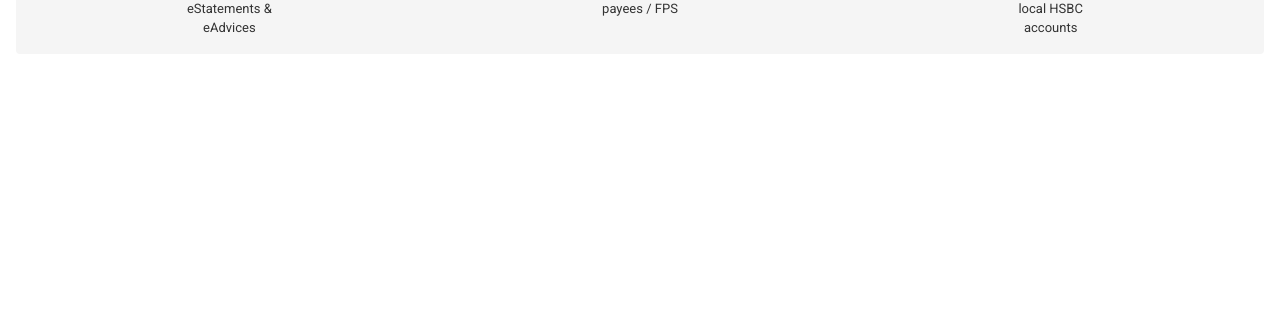
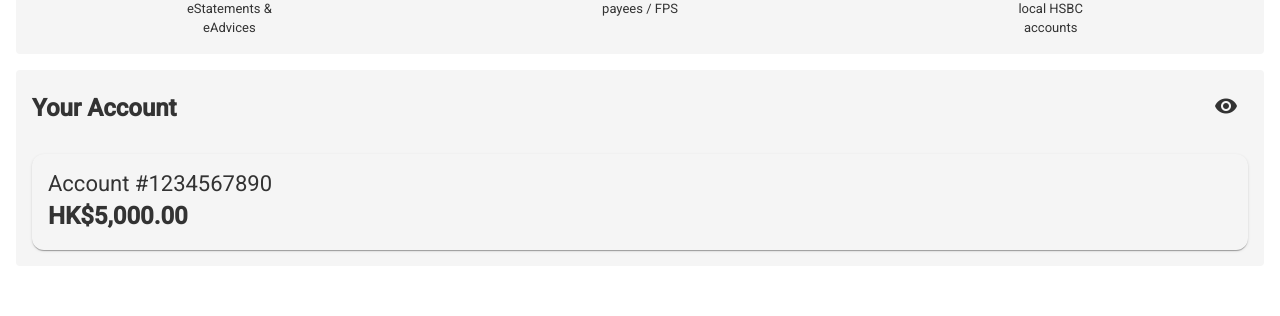
Before and after one commit to greatkeke/invest-easy, an Angular app in the folder invest-easy/: page /home in a window 1280 px wide. Shown: the part 373-689 px from the top of the page. Built offline with nearby package versions, Linux system fonts and the light colour scheme; no server answers.

Commit message:
Show account balance in home

```diff
--- a/invest-easy/src/app/home/home.component.html
+++ b/invest-easy/src/app/home/home.component.html
@@ -18,6 +18,7 @@
   </div>
 </div>
 
+
 <div class="quicksteps-section">
   <h2 i18n>QuickSteps</h2>
   <div class="quicksteps-grid">
@@ -37,3 +38,27 @@
     </mat-card>
   </div>
 </div>
+
+<div class="accounts-section">
+  <div class="accounts-header">
+    <h2 i18n>Your Account</h2>
+    <button mat-icon-button (click)="toggleBalanceVisibility()" class="balance-toggle">
+      <mat-icon>{{showBalance ? 'visibility' : 'visibility_off'}}</mat-icon>
+    </button>
+  </div>
+  <div class="accounts-grid">
+    <mat-card class="account-card">
+      <mat-card-header>
+        <mat-card-title>Account #{{account.id}}</mat-card-title>
+      </mat-card-header>
+      <mat-card-content>
+        <div class="balance" *ngIf="showBalance">
+          {{account.balance | currency:account.currency}}
+        </div>
+        <div class="balance-hidden" *ngIf="!showBalance">
+          ••••••
+        </div>
+      </mat-card-content>
+    </mat-card>
+  </div>
+</div>
--- a/invest-easy/src/app/home/home.component.scss
+++ b/invest-easy/src/app/home/home.component.scss
@@ -26,7 +26,6 @@
     }
   }
 }
-
 
 .quicksteps-section {
   margin: 1rem 0;
@@ -76,3 +75,54 @@
     }
   }
 }
+
+.accounts-section {
+  margin: 1rem 0;
+  padding: 1rem;
+  background: var(--card-bg);
+  border-radius: 4px;
+
+  .accounts-header {
+    display: flex;
+    justify-content: space-between;
+    align-items: center;
+    margin-bottom: 1.5rem;
+
+    h2 {
+      margin: 0;
+      color: var(--text-color);
+    }
+
+    .balance-toggle {
+      color: var(--text-color);
+    }
+  }
+
+  .accounts-grid {
+    display: grid;
+    grid-template-columns: 1fr;
+    gap: 1rem;
+
+    .account-card {
+      background: var(--card-bg);
+      transition: transform 0.2s, box-shadow 0.2s;
+
+      &:hover {
+        transform: translateY(-3px);
+        box-shadow: 0 4px 8px rgba(0, 0, 0, 0.1);
+      }
+
+      .balance {
+        font-size: 1.5rem;
+        font-weight: bold;
+        color: var(--primary-color);
+      }
+
+      .balance-hidden {
+        font-size: 1.5rem;
+        font-weight: bold;
+        letter-spacing: 2px;
+      }
+    }
+  }
+}
--- a/invest-easy/src/app/home/home.component.ts
+++ b/invest-easy/src/app/home/home.component.ts
@@ -23,9 +23,16 @@ export class HomeComponent implements OnInit {
     }
   ];
 
+  showBalance = true;
+  account = { id: '1234567890', balance: 5000.00, currency: 'HKD' };
+
+  toggleBalanceVisibility() {
+    this.showBalance = !this.showBalance;
+  }
+
   constructor(
     private router: Router
-  ) {}
+  ) { }
 
   ngOnInit() {
 
```
